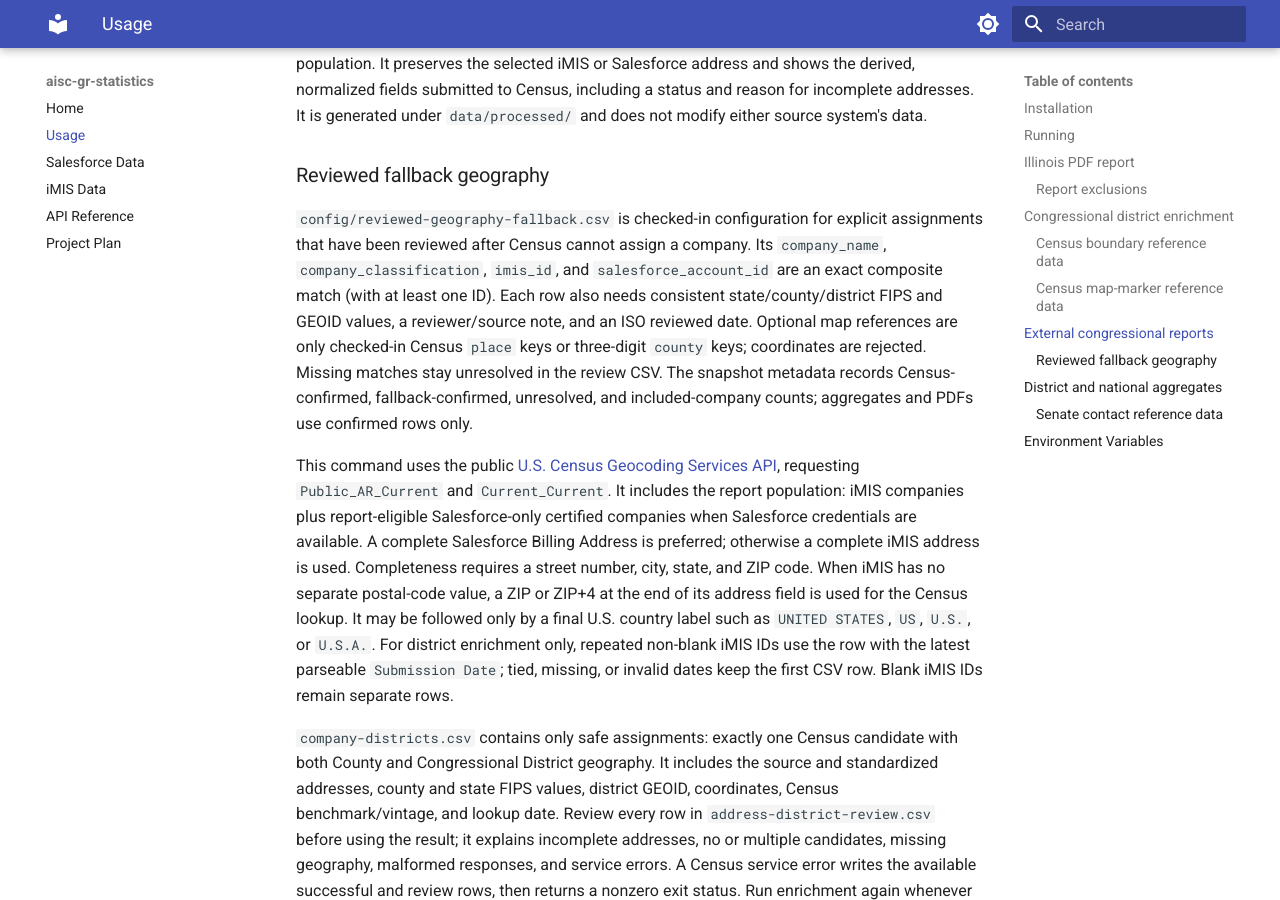
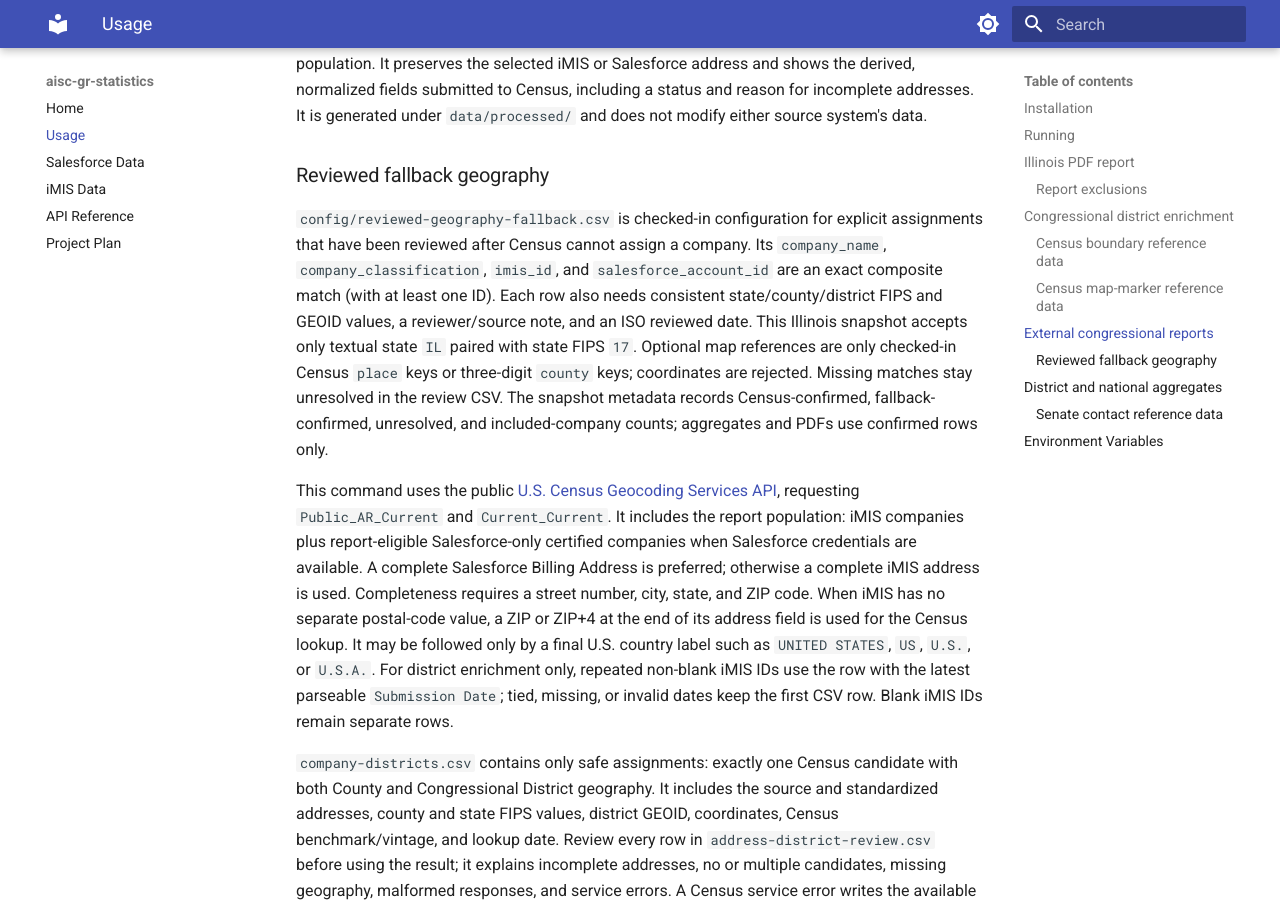
Before and after one commit to MauxBoyle/aisc-govt-relations, an MkDocs documentation site: the page built from docs/usage.md, in a window 1280 px wide and 900 px high, scrolled down 3206 px. Built offline with MkDocs 1.6.1 and Material for MkDocs 9.7.7, drawn with Linux system fonts in a browser that asks for light colours.

Commit message:
Validate Illinois fallback state FIPS pairs

```diff
--- a/docs/usage.md
+++ b/docs/usage.md
@@ -168,11 +168,13 @@ explicit assignments that have been reviewed after Census cannot assign a
 company. Its `company_name`, `company_classification`, `imis_id`, and
 `salesforce_account_id` are an exact composite match (with at least one ID).
 Each row also needs consistent state/county/district FIPS and GEOID values, a
-reviewer/source note, and an ISO reviewed date. Optional map references are
-only checked-in Census `place` keys or three-digit `county` keys; coordinates
-are rejected. Missing matches stay unresolved in the review CSV. The snapshot
-metadata records Census-confirmed, fallback-confirmed, unresolved, and
-included-company counts; aggregates and PDFs use confirmed rows only.
+reviewer/source note, and an ISO reviewed date. This Illinois snapshot accepts
+only textual state `IL` paired with state FIPS `17`. Optional map references
+are only checked-in Census `place` keys or three-digit `county` keys;
+coordinates are rejected. Missing matches stay unresolved in the review CSV.
+The snapshot metadata records Census-confirmed, fallback-confirmed,
+unresolved, and included-company counts; aggregates and PDFs use confirmed
+rows only.
 
 This command uses the public [U.S. Census Geocoding Services API](https://geocoding.geo.census.gov/geocoder/Geocoding_Services_API.html), requesting
 `Public_AR_Current` and `Current_Current`. It includes the report population:
```
Also changed, not shown: README.md (+2 -0 lines), 2 other files.
